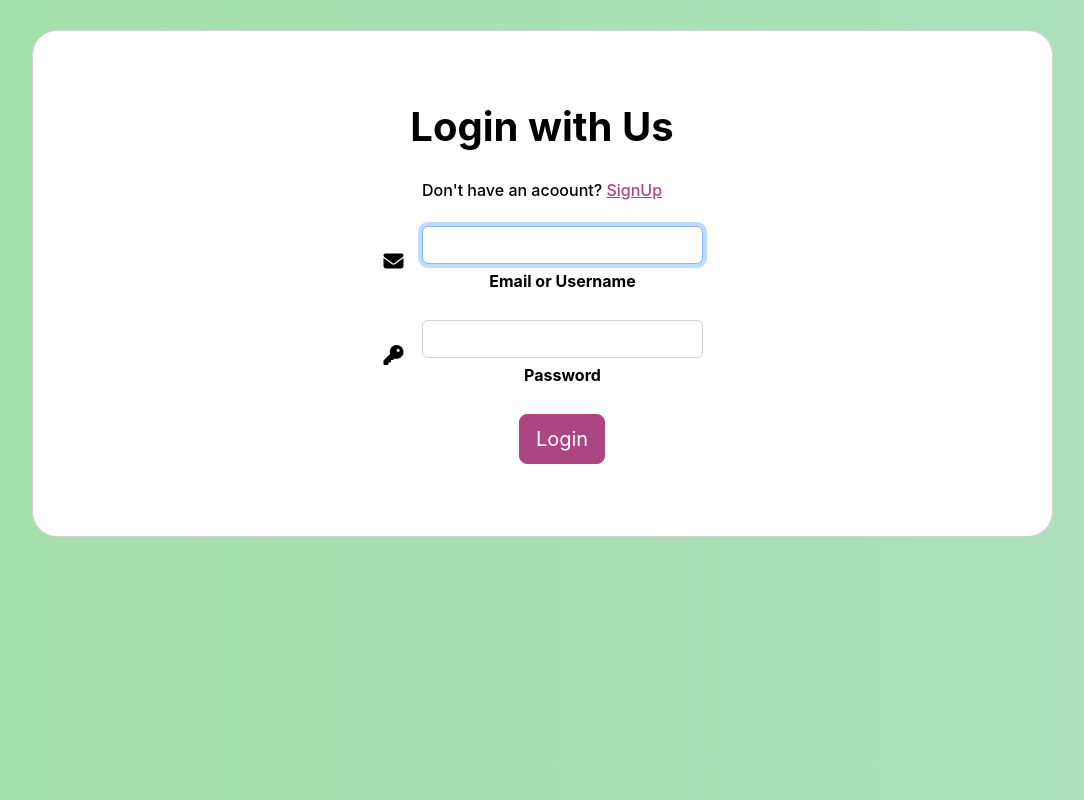
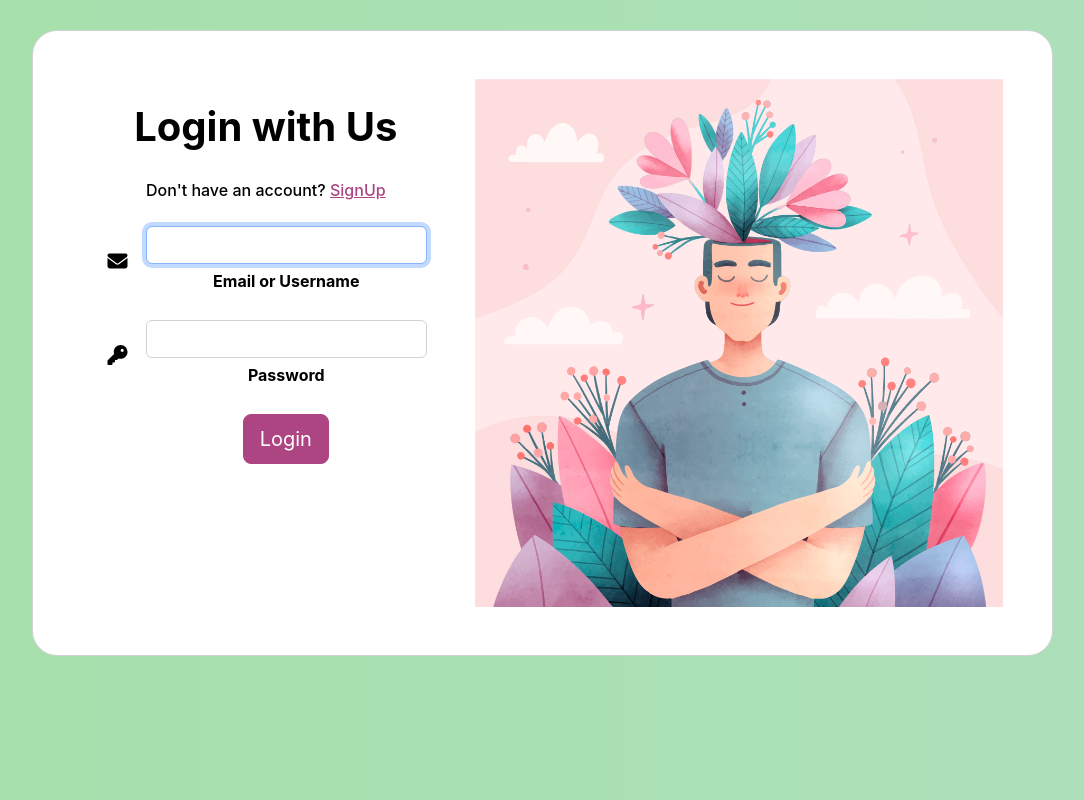
Before and after one commit to Srinkk/iemhacks_Code_Hikerz, a React (Create React App) app in the folder Frontend/: page /login in a window 1280 px wide. Shown: the whole page, without its empty margins (98-1182 px from the left). Built offline with nearby package versions, Linux system fonts and the light colour scheme.

Commit message:
Update Frontend

```diff
--- a/Frontend/src/Forms/Login.js
+++ b/Frontend/src/Forms/Login.js
@@ -1,122 +1,74 @@
-import React from "react";
-import { FormContainer } from "./FormContainer";
-import { Link, useNavigate } from "react-router-dom";
-import { useEffect, useState } from "react";
-import axios from "axios";
-import { Container, Row, Col, Card, Form, Button } from "react-bootstrap";
-import { FontAwesomeIcon } from "@fortawesome/react-fontawesome";
-import {
-  faUser,
-  faEnvelope,
-  faLock,
-  faKey,
-  faBox,
-} from "@fortawesome/free-solid-svg-icons";
-//import image from "../Images/sign_up.jpg";
+import React from 'react'
+import { Link, useNavigate } from 'react-router-dom'
+import { useEffect, useState} from 'react'
+import axios from 'axios'
+import { Container, Row, Col, Card, Form, Button } from 'react-bootstrap';
+import { FontAwesomeIcon } from '@fortawesome/react-fontawesome';
+import { faUser, faEnvelope, faLock, faKey, faBox } from '@fortawesome/free-solid-svg-icons';
+import image from '../Images/sign_up.jpg'
+
 
 const Login = () => {
-  const navigate = useNavigate();
+    const navigate=useNavigate()
 
-  const [credential, setCredential] = useState("");
-  const [pwd, setPwd] = useState("");
-  const [err, setErr] = useState(null);
+   const[credential,setCredential]=useState('')
+    const[pwd,setPwd]=useState('')
+    const [err,setErr]=useState(null)
 
-  const handleSubmit = async (e) => {
+    const handleSubmit= async(e) =>{
         e.preventDefault();
-    axios
-      .post("http://localhost:3500/user/login", { credential, password: pwd })
-      .then((response) => {
-        const data = response.data;
-        console.log(data.name);
-        navigate("/dashboard", { state: { _id: data._id, name: data.name } });
+        axios.post("http://localhost:3500/user/login",{credential,password:pwd}).then(response=>{
+          const data= response.data
+          console.log(data.name)
+          navigate('/dashboard',{state:{_id:data._id,name:data.name}})
         })
-      .catch((error) => {
-        setErr(error.response.data.message);
-        console.log(error);
-      });
-  };
+        .catch(error=>{
+          setErr(error.response.data.message)
+          console.log(error)
+        })
+    }
+
+
 
   return (
-    <section className="login_form_section">
+    <section className="login_form_section" >
     <Container className="h-50">
       <Row className="d-flex justify-content-center align-items-center h-50">
         <Col lg={12} xl={11}>
-            <Card text="black" style={{ borderRadius: "25px" }}>
+          <Card text="black" style={{ borderRadius: '25px' }}>
             <Card.Body className="p-md-5">
               <Row className="justify-content-center">
                 <Col md={10} lg={6} xl={5} order={{ md: 2, lg: 1 }}>
-                    <p className="text-center h1 fw-bold mb-5 mx-1 mx-md-4 mt-4">
-                      Login with Us
-                    </p>
-                    <h6 className="login_write">
-                      Don't have an acoount?{" "}
-                      <Link to="/signup" className="login_Link">
-                        SignUp
-                      </Link>
-                    </h6>
+                  <p className="text-center h1 fw-bold mb-5 mx-1 mx-md-4 mt-4">Login with Us</p>
+         <h6 className='login_write'>Don't have an account? <Link to='/signup' className='login_Link'>SignUp</Link></h6>
                   <Form className="mx-1 mx-md-4">
-                      <Form.Group className="d-flex flex-row align-items-center mb-4">
-                        <FontAwesomeIcon
-                          icon={faEnvelope}
-                          className="fa-lg me-3 fa-fw"
-                        />
+        <Form.Group  className="d-flex flex-row align-items-center mb-4">
+                      <FontAwesomeIcon icon={faEnvelope} className="fa-lg me-3 fa-fw" />
                       <div className="form-outline flex-fill mb-0">
-                          <Form.Control
-                            autoFocus
-                            type="email"
-                            id="email"
-                            value={credential}
-                            onChange={(e) => setCredential(e.target.value)}
-                          />
-                          <Form.Label htmlFor="email" className="form_label">
-                            <b>Email or Username</b>
-                          </Form.Label>
+                        <Form.Control autoFocus type="email" id="email" value={credential} onChange={(e)=>setCredential(e.target.value)}   />
+                        <Form.Label htmlFor="email" className='form_label'><b>Email or Username</b></Form.Label>
                       </div>
                     </Form.Group>
           <Form.Group className="d-flex flex-row align-items-center mb-4">
-                        <FontAwesomeIcon
-                          icon={faKey}
-                          className="fa-lg me-3 fa-fw"
-                        />
+                      <FontAwesomeIcon icon={faKey} className="fa-lg me-3 fa-fw" />
                       <div className="form-outline flex-fill mb-0">
-                          <Form.Control
-                            type="password"
-                            id="form3Example1c"
-                            value={pwd}
-                            onChange={(e) => setPwd(e.target.value)}
-                          />
-                          <Form.Label
-                            htmlFor="form3Example1c"
-                            className="form_label"
-                          >
-                            <b>Password</b>
-                          </Form.Label>
+                        <Form.Control type="password" id="form3Example1c" value={pwd} onChange={(e)=>setPwd(e.target.value)}/>
+                        <Form.Label htmlFor="form3Example1c" className='form_label'><b>Password</b></Form.Label>
                       </div>
                     </Form.Group>
                     {/* ... other form groups ... */}
                     <div className="d-flex justify-content-center mx-4 mb-3 mb-lg-4">
-                        <Button
-                          variant="primary"
-                          size="lg"
-                          type="submit"
-                          className="signup_button"
-                          onClick={handleSubmit}
-                        >
+                      <Button variant="primary" size="lg" type="submit" className='signup_button' onClick={handleSubmit}>
                        Login
                       </Button>
                     </div>
                   </Form>
                 </Col>
-                  {/* <div class="col-md-6 col-lg-6 col-xl-7 d-flex align-items-center order-1 order-lg-2">
-                    <img
-                      src={image}
-                      className="img-fluid"
-                      width={"560px"}
-                      position={"relative"}
-                      left={"20px"}
-                      alt="Sample image"
-                    />
-                  </div> */}
+        <div className="col-md-6 col-lg-6 col-xl-7 d-flex align-items-center order-1 order-lg-2">
+
+              <img src={image}
+                className='img-fluid' width={'560px'} position={'relative'} left={'20px'} alt="Sample image"/>
+      </div>
               </Row>
             </Card.Body>
           </Card>
@@ -125,38 +77,8 @@ const Login = () => {
     </Container>
   </section>
 
-    // <div>
-    //     	<div className='justify-content-center'>
 
-    //         <FormContainer>
-    //             <h2><div className='form_head'>Login</div></h2>
-    //             <h4><div className='form_head'>Don't have an account? <Link to='/signup'><div>Signup</div></Link></div></h4>
+  )
+}
 
-    //             <hr className='md-3'/>
-    //             <Form method='POST'>
-    //                 <Form.Group controlId='credentials'></Form.Group>
-    //                 <Form.Label autoFocus><div className='subhead1'><h5>Username or Email</h5></div></Form.Label>
-    //                 <Form.Control className='form_field'
-    //                 placeholder='Email or Username' name='credential' value={credential} onChange={e=>setCredential(e.target.value)}>
-    //                 </Form.Control>
-
-    //                 <Form.Group controlId='pwd'></Form.Group>
-    //                 <Form.Label><div className='subhead1'><h5>Password</h5></div></Form.Label>
-    //                 <Form.Control className='form_field'
-    //                 type='password' placeholder='must be 8-20 letter long' name='pwd' value={pwd} onChange={e=>setPwd(e.target.value)}>
-    //                 </Form.Control>
-
-    //             </Form>
-    //             <hr className='md-3'/>
-
-    //             {err?.length ? (<p>{err}</p>) : <></>}
-
-    //             <Button variant='secondary' type='submit' onClick={handleSubmit}><div>Login</div></Button>
-
-    //         </FormContainer>
-    //         </div>
-    // </div>
-  );
-};
-
-export default Login;
+export default Login
```
Lines whose indentation alone changed are shown as unchanged.
